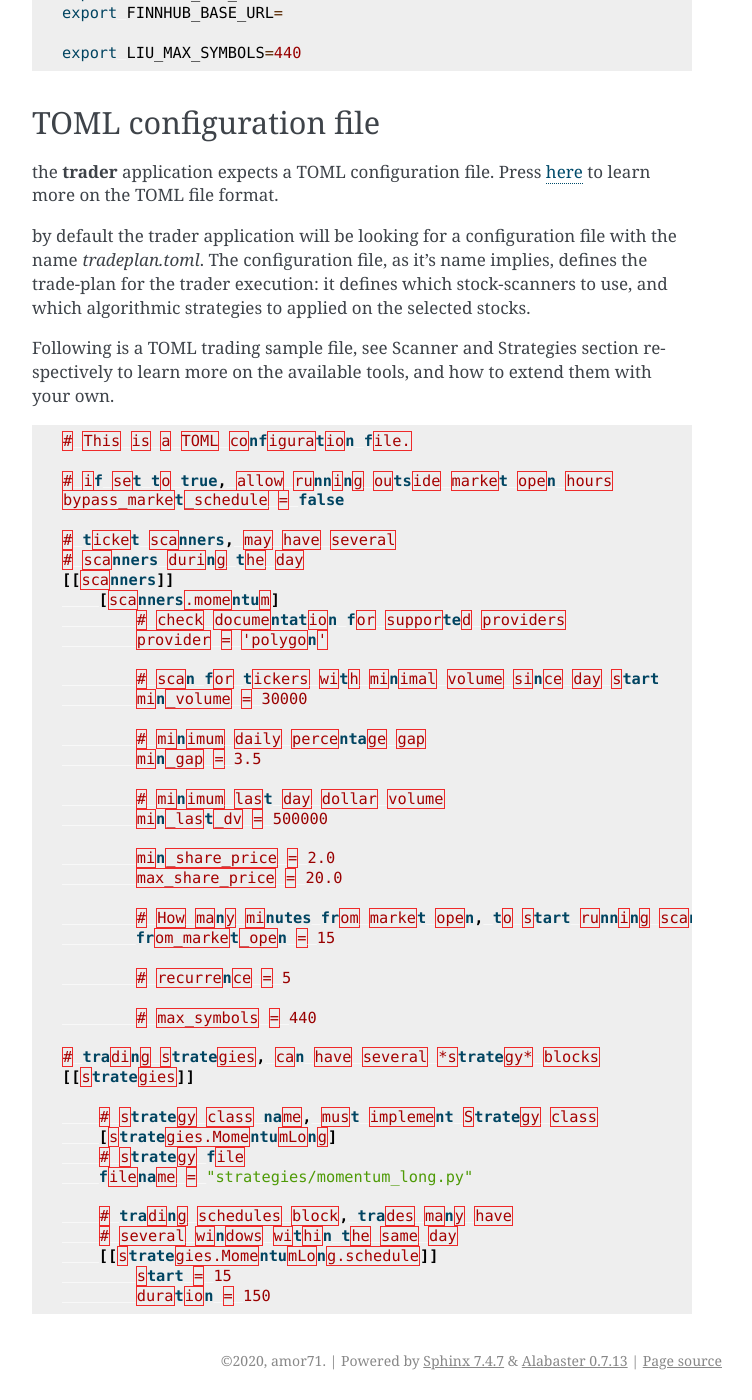
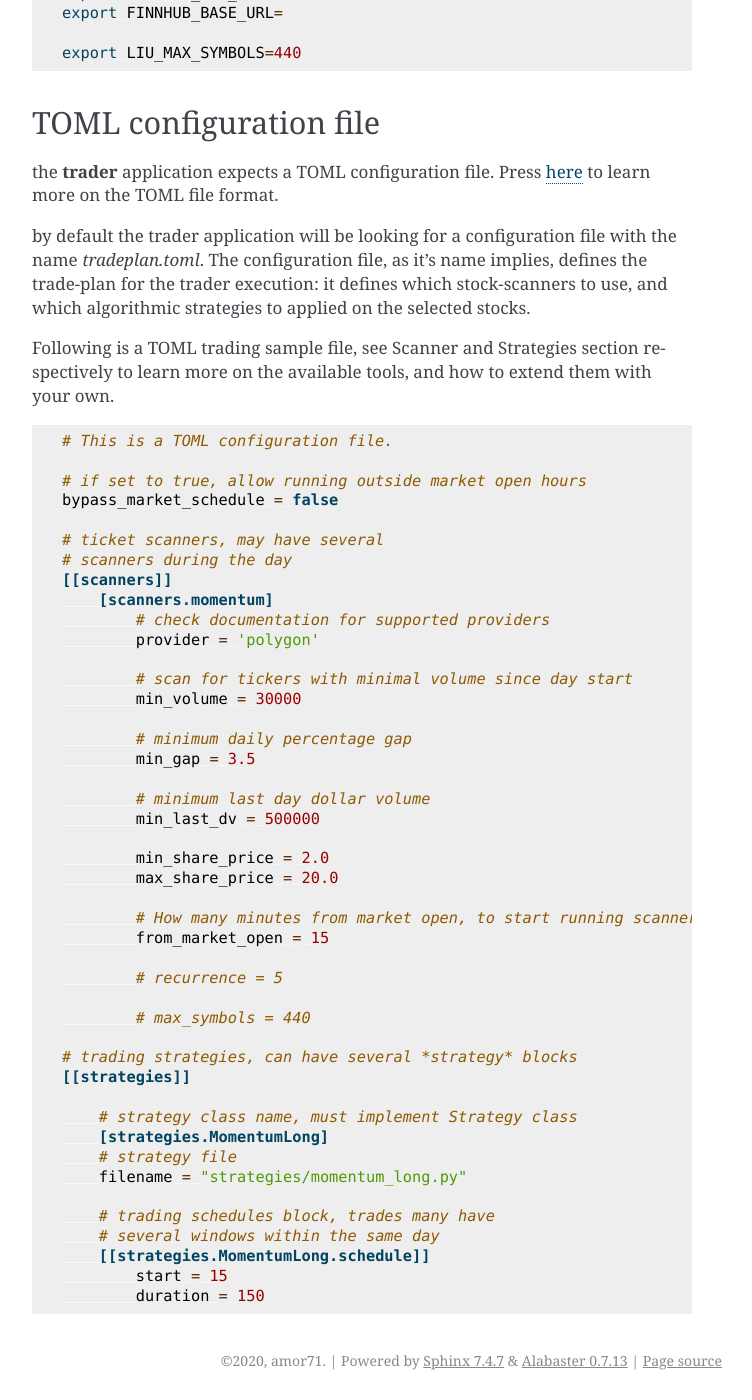
Before and after one commit to amor71/LiuAlgoTrader, a Sphinx documentation site: the page built from docs/source/Configuration.rst, in a window 1280 px wide and 1400 px high, scrolled down 878 px. Shown: the whole window, without its empty margins (388-1140 px from the left). Built offline with Sphinx 7.4.7, drawn with Linux system fonts in a browser that asks for light colours.

Commit message:
Update Configuration.rst

```diff
--- a/docs/source/Configuration.rst
+++ b/docs/source/Configuration.rst
@@ -66,7 +66,7 @@ see Scanner and Strategies section respectively
 to learn more on the available tools, and how to extend
 them with your own.
 
-.. code-block:: JSON
+.. code-block:: TOML
 
     # This is a TOML configuration file.
 
```
